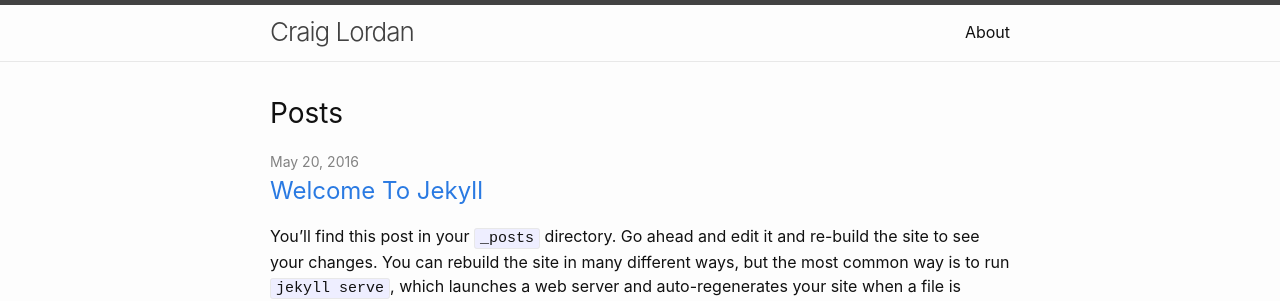
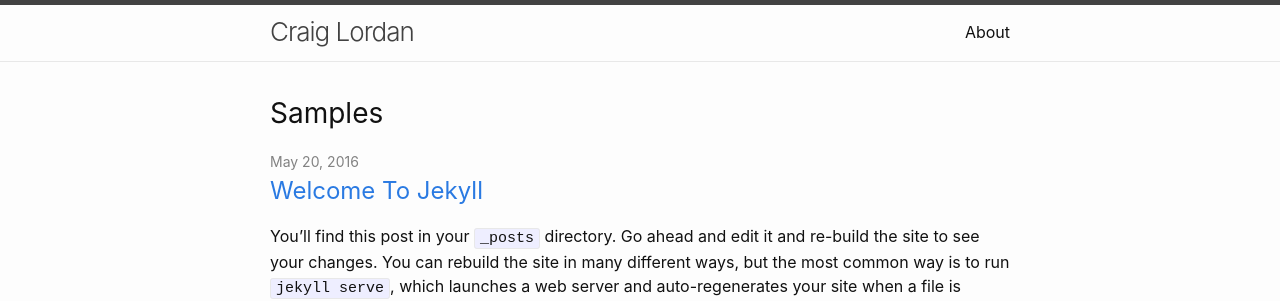
Before and after one commit to craiglordan/craiglordan.github.io, a Jekyll site: the page built from index.md, in a window 1280 px wide. Shown: the top 301 px of the page. Built offline with Jekyll 4.4.1, drawn with Linux system fonts in a browser that asks for light colours.

Commit message:
Update home.html

```diff
--- a/_layouts/home.html
+++ b/_layouts/home.html
@@ -10,7 +10,7 @@ layout: default
   {{ content }}
 
   {%- if site.posts.size > 0 -%}
-    <h2 class="post-list-heading">{{ page.list_title | default: "Posts" }}</h2>
+    <h2 class="post-list-heading">{{ page.list_title | default: "Samples" }}</h2>
     <ul class="post-list">
       {%- for post in site.posts -%}
       <li>
```
